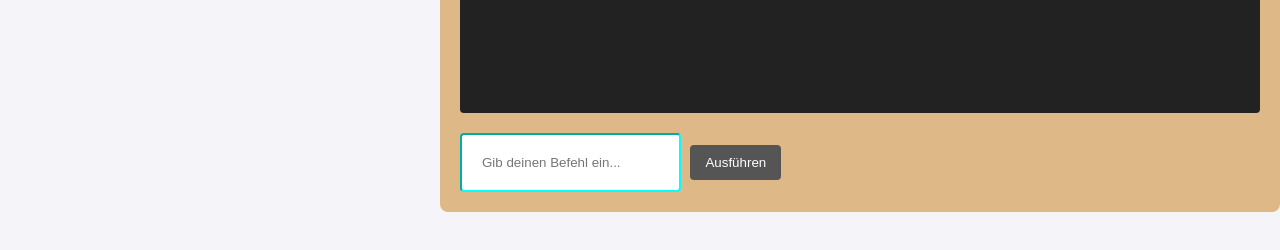
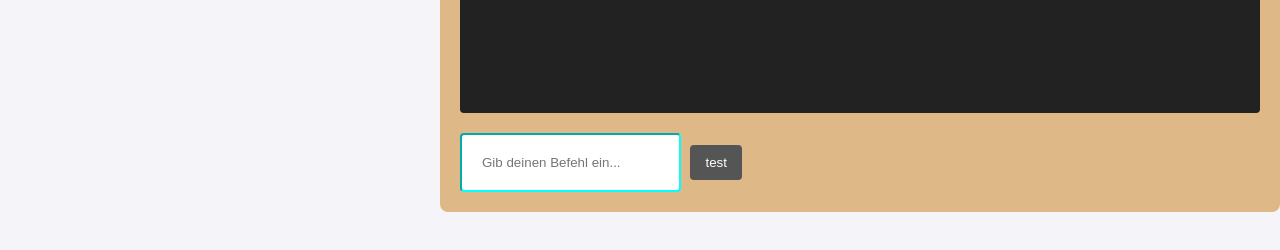
Before and after one commit to yzarda/Diplomarbeit, a plain HTML site: page index.html in a window 1280 px wide. Shown: the part 458-708 px from the top of the page. Drawn offline with Linux system fonts and the light colour scheme.

Commit message:
images added

```diff
--- a/index.html
+++ b/index.html
@@ -12,7 +12,7 @@
     <div class="console-container">
         <div class="console-output"></div>
             <input type="text" class="console-input" placeholder="Gib deinen Befehl ein...">
-            <button onclick="">Ausführen</button>
+            <button onclick="">test</button>
     </div>
 
     <script src="script.js"></script>
```
Also changed, not shown: images/Balken 3 Farben.jpg (added), images/HTL_Logo_transparent.png (added).
